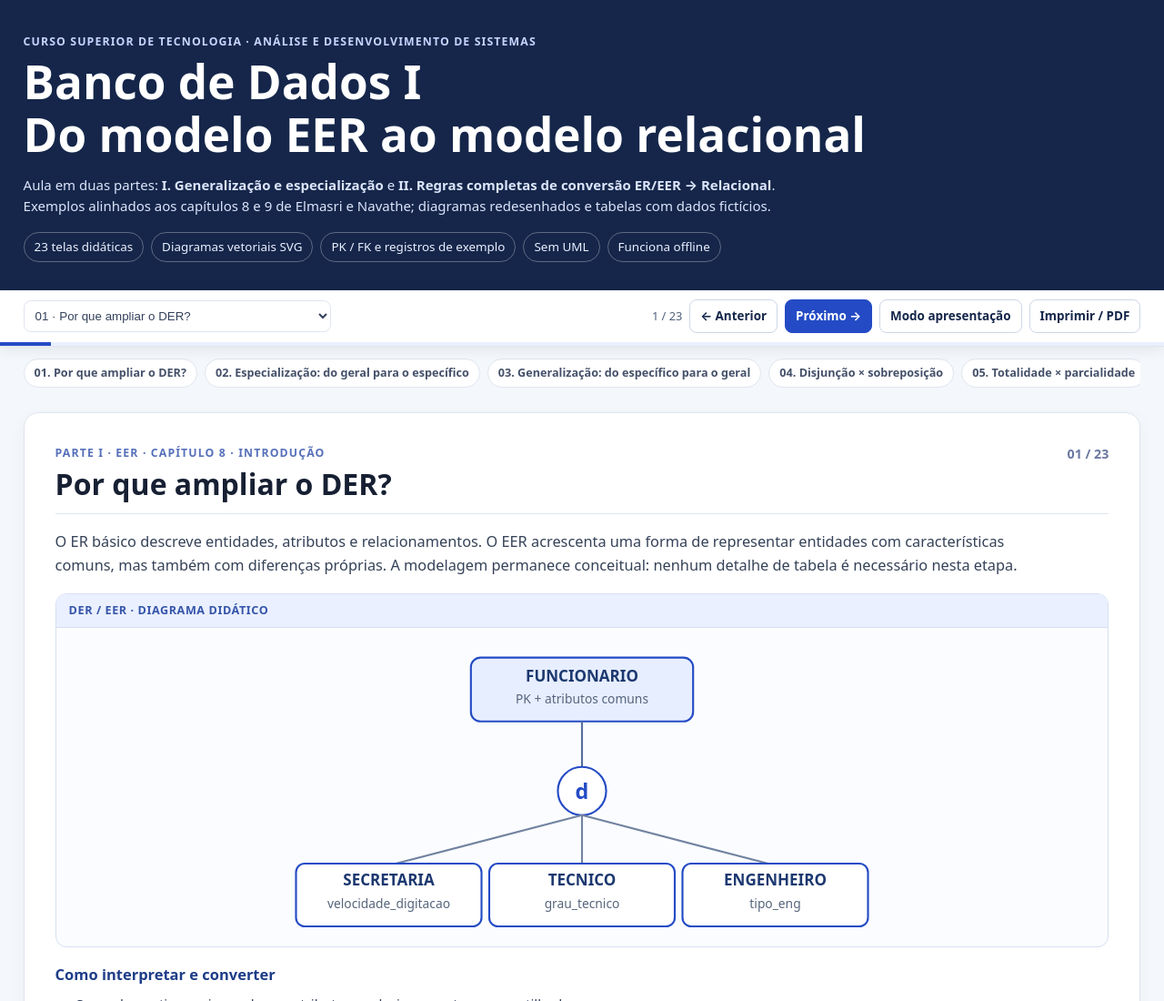
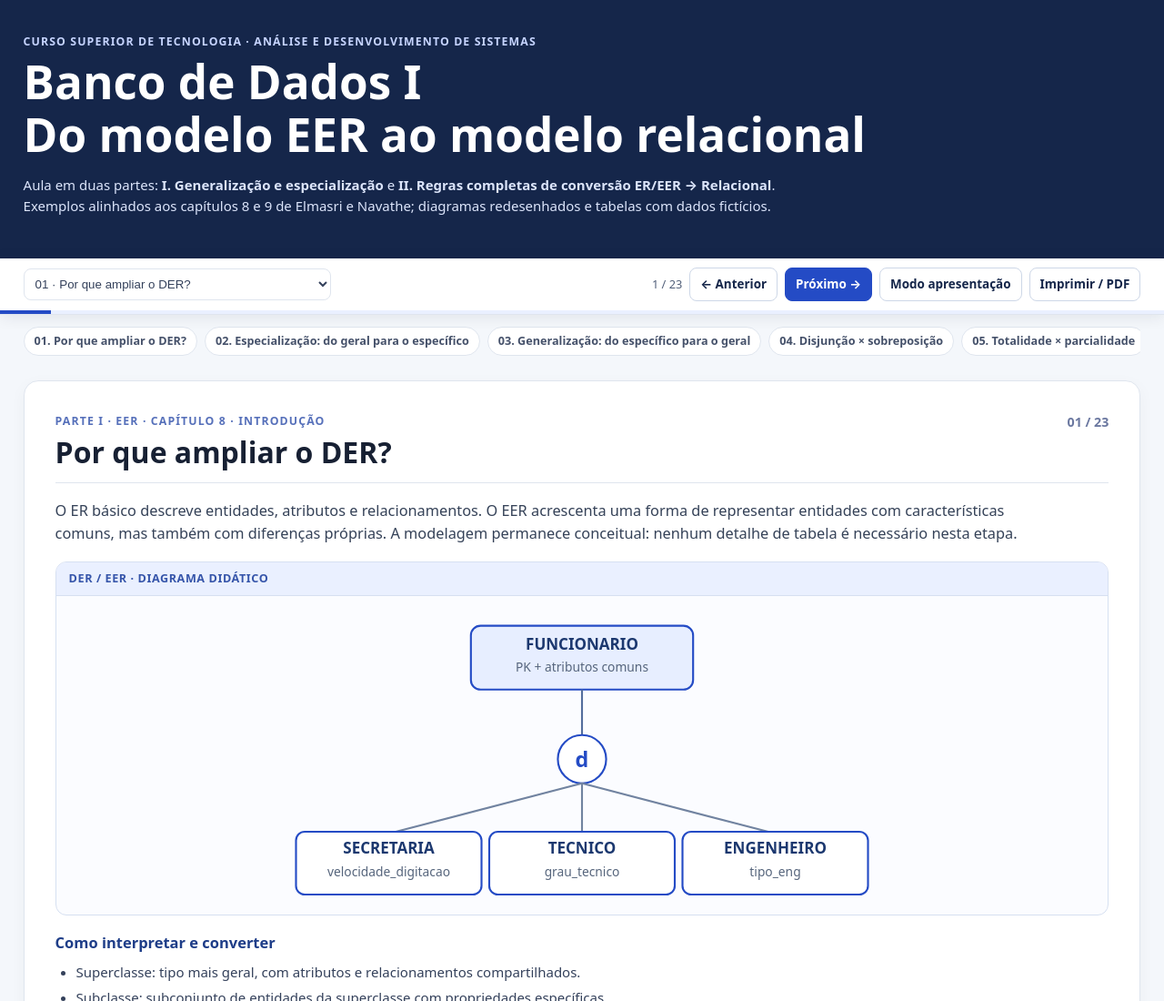
Before and after one commit to ifpi-cacam/bd-I, a plain HTML site: page aula14/aula_banco_de_dados_EER_conversao_relacional.html in a window 1280 px wide. Shown: the top 1100 px of the page at 91% size. Drawn offline with Linux system fonts and the light colour scheme.

Commit message:
Remove lista de recursos do cabecalho da aula 14

```diff
--- a/aula14/aula_banco_de_dados_EER_conversao_relacional.html
+++ b/aula14/aula_banco_de_dados_EER_conversao_relacional.html
@@ -5,7 +5,7 @@ body.presentation{background:#0b1324}body.presentation .hero,body.presentation .
 @media(max-width:650px){.toolbar .wrap{flex-wrap:wrap}.jump{max-width:100%;min-width:0;flex:1}.controls{gap:4px}.controls button{padding:7px}.bottom-grid,.challenges{grid-template-columns:1fr}.slide-footer{flex-direction:column}.diagram{min-width:580px}.visual{overflow-x:auto}}
 @media print{@page{size:A4 landscape;margin:10mm}body{background:white;font-size:10pt}.hero,.toolbar,.toc,.sitefooter{display:none!important}.wrap{width:100%}main{padding:0}.slide,body.presentation .slide{display:block!important;box-shadow:none;break-after:page;break-inside:avoid;min-height:0;border:0;padding:10px;margin:0}.slide:last-child{break-after:auto}.lead{font-size:.88rem}.diagram{max-height:180px}.tables-grid{gap:6px}.table-scroll{overflow:visible}th,td{padding:3px 5px;font-size:7.5pt}.bottom-grid{margin-top:7px}.slide h2{font-size:1.45rem}.rules li{margin:2px 0}}
 </style></head><body>
-<header class="hero"><div class="wrap"><div class="eyebrow">Curso Superior de Tecnologia · Análise e Desenvolvimento de Sistemas</div><h1>Banco de Dados I<br>Do modelo EER ao modelo relacional</h1><p>Aula em duas partes: <b>I. Generalização e especialização</b> e <b>II. Regras completas de conversão ER/EER → Relacional</b>. Exemplos alinhados aos capítulos 8 e 9 de Elmasri e Navathe; diagramas redesenhados e tabelas com dados fictícios.</p><div class="chips"><span class="chip">23 telas didáticas</span><span class="chip">Diagramas vetoriais SVG</span><span class="chip">PK / FK e registros de exemplo</span><span class="chip">Sem UML</span><span class="chip">Funciona offline</span></div></div></header>
+<header class="hero"><div class="wrap"><div class="eyebrow">Curso Superior de Tecnologia · Análise e Desenvolvimento de Sistemas</div><h1>Banco de Dados I<br>Do modelo EER ao modelo relacional</h1><p>Aula em duas partes: <b>I. Generalização e especialização</b> e <b>II. Regras completas de conversão ER/EER → Relacional</b>. Exemplos alinhados aos capítulos 8 e 9 de Elmasri e Navathe; diagramas redesenhados e tabelas com dados fictícios.</p></div></header>
 <div class="toolbar"><div class="wrap"><select id="jump" class="jump" aria-label="Ir para tela"></select><div class="controls"><span class="mode-label" id="position">1 / 23</span><button type="button" id="prev" title="Voltar">← Anterior</button><button type="button" id="next" class="primary" title="Avançar">Próximo →</button><button type="button" id="mode">Modo apresentação</button><button type="button" id="print">Imprimir / PDF</button></div></div><div class="progress"><i id="bar"></i></div></div>
 <nav class="toc wrap"><a href="#slide-1">01. Por que ampliar o DER?</a><a href="#slide-2">02. Especialização: do geral para o específico</a><a href="#slide-3">03. Generalização: do específico para o geral</a><a href="#slide-4">04. Disjunção × sobreposição</a><a href="#slide-5">05. Totalidade × parcialidade</a><a href="#slide-6">06. A ponte: do conceito às relações</a><a href="#slide-7">07. Etapa 1 — Entidade regular</a><a href="#slide-8">08. Etapa 2 — Entidade fraca</a><a href="#slide-9">09. Etapa 3 — Relacionamento 1:1</a><a href="#slide-10">10. Etapa 4 — Relacionamento 1:N</a><a href="#slide-11">11. Etapa 5 — Relacionamento M:N</a><a href="#slide-12">12. Etapa 6 — Atributo multivalorado</a><a href="#slide-13">13. Etapa 7 — Relacionamento n-ário</a><a href="#slide-14">14. Relacionamento recursivo 1:N</a><a href="#slide-15">15. Comparação dos mapeamentos ER</a><a href="#slide-16">16. Etapa 8A — Superclasse + subclasses</a><a href="#slide-17">17. Etapa 8B — Somente subclasses</a><a href="#slide-18">18. Etapa 8C — Relação única com discriminador</a><a href="#slide-19">19. Etapa 8D — Relação única com flags</a><a href="#slide-20">20. Etapa 9 — Categoria / tipo união</a><a href="#slide-21">21. Escolhendo a alternativa de EER</a><a href="#slide-22">22. Estudo integrado — sistema EMPRESA</a><a href="#slide-23">23. Atividade de verificação</a></nav><main class="wrap"><section class="slide" id="slide-1" data-part="I" aria-label="Slide 1: Por que ampliar o DER?">
     <header class="slide-head"><div><div class="eyebrow">PARTE I · EER · Capítulo 8 · introdução</div><h2>Por que ampliar o DER?</h2></div><span class="slide-number">01 / 23</span></header>
```
